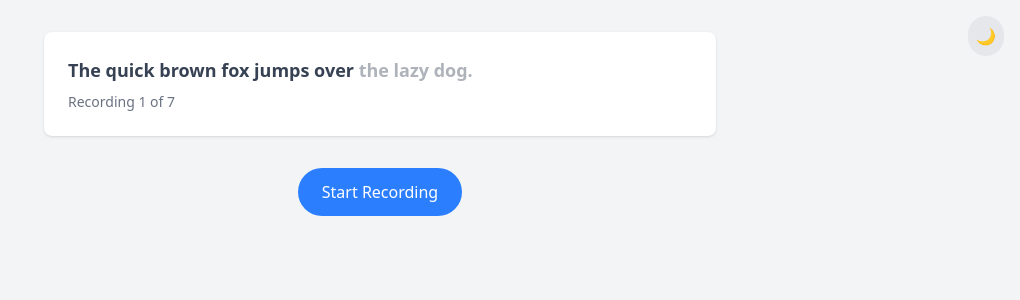
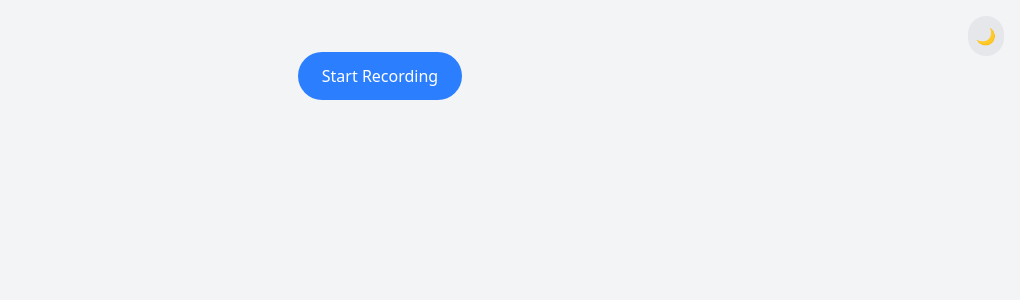
Before and after one commit to dheeraj-120501/talkyy, a React (Vite) app: page / in a window 1280 px wide. Shown: the top 300 px of the page, without its empty margins (260-1280 px from the left). Built offline with nearby package versions, Linux system fonts and the light colour scheme.

Commit message:
Remove recording prompts

```diff
--- a/src/App.tsx
+++ b/src/App.tsx
@@ -1,24 +1,8 @@
-import { useEffect, useState } from "react";
 import { useDarkMode } from "./hooks/useDarkMode";
-import type { RecordingPrompt } from "./types/RecordingPrompt";
-import recordingService from "./services/RecordingService";
 import Recorder from "./components/Recorder";
 
 function App() {
   const { isDarkMode, toggleDarkMode } = useDarkMode();
-  const [recordingPrompts, setRecordingPrompts] = useState<RecordingPrompt[]>(
-    []
-  );
-  const [isLoading, setIsLoading] = useState(true);
-
-  useEffect(() => {
-    setIsLoading(true);
-    // Handle error state as well
-    recordingService.getAllPrompts().then((prompts) => {
-      setRecordingPrompts(prompts);
-      setIsLoading(false);
-    });
-  }, []);
 
   return (
     <div className="min-h-screen bg-gray-100 dark:bg-gray-900 p-8">
@@ -30,13 +14,7 @@ function App() {
           {isDarkMode ? "🌞" : "🌙"}
         </button>
       </div>
-      {isLoading ? (
-        <p className="text-center text-gray-500 dark:text-gray-400">
-          Loading...
-        </p>
-      ) : (
-        <Recorder recordingPrompts={recordingPrompts} />
-      )}
+      <Recorder />
     </div>
   );
 }
--- a/src/components/Recorder.tsx
+++ b/src/components/Recorder.tsx
@@ -1,81 +1,37 @@
 import { useState } from "react";
-import RecordText from "./RecordText";
 import { RecordingsList } from "./RecordingsList";
-import type { RecordingPrompt } from "../types/RecordingPrompt";
-import { getWordSlice } from "../utils/textUtils";
 import { useAudioRecorder } from "../hooks/useAudioRecorder";
 import type { Recording } from "../types/Recording";
 
-interface RecorderProps {
-  recordingPrompts: RecordingPrompt[];
-}
-
-function Recorder({ recordingPrompts }: RecorderProps) {
-  const [currentTextIndex, setCurrentTextIndex] = useState(0);
+function Recorder() {
   const [recordings, setRecordings] = useState<Recording[]>([]);
-
-  const isCompleted = currentTextIndex >= recordingPrompts.length;
-  const currentRange: [number, number] = !isCompleted
-    ? recordingPrompts[currentTextIndex].recordSpan
-    : [0, 0];
-  const { before, highlight, after } = !isCompleted
-    ? getWordSlice(recordingPrompts[currentTextIndex].text, currentRange)
-    : {
-        before: "",
-        highlight: "That's all, thanks for your feedback!",
-        after: "",
-      };
 
   const onRecordingComplete = (recording: Blob) => {
     setRecordings((prev) => [
-      ...prev,
       {
         blob: recording,
         timestamp: new Date(),
         id: crypto.randomUUID(),
-        text: recordingPrompts[currentTextIndex].text,
-        wordRange: currentRange,
       },
+      ...prev,
     ]);
-    setCurrentTextIndex((prev) => prev + 1);
   };
 
   const { isRecording, startRecording, stopRecording } =
     useAudioRecorder(onRecordingComplete);
 
-  if (isCompleted) {
-    console.log("Recording complete. All prompts have been recorded.");
-    console.log("Recordings:", recordings);
-  }
-
   return (
-    <div className="max-w-2xl mx-auto space-y-8">
-      <div className="bg-white dark:bg-gray-800 p-6 rounded-lg shadow-sm">
-        <RecordText before={before} highlight={highlight} after={after} />
-        {!isCompleted && (
-          <p className="text-sm text-gray-500 dark:text-gray-400 mt-2">
-            Recording {currentTextIndex + 1} of {recordingPrompts.length}
-          </p>
-        )}
-      </div>
-
+    <div className="max-w-2xl mx-auto mt-5 space-y-8">
       <div className="flex flex-col items-center gap-4">
         <button
           onClick={isRecording ? stopRecording : startRecording}
-          disabled={isCompleted}
           className={`px-6 py-3 rounded-full font-medium text-white transition-colors ${
-            isCompleted
-              ? "bg-gray-400 cursor-not-allowed"
-              : isRecording
+            isRecording
               ? "bg-red-500 hover:bg-red-600"
               : "bg-blue-500 hover:bg-blue-600"
           }`}
         >
-          {isCompleted
-            ? "Recording Complete"
-            : isRecording
-            ? "Stop Recording"
-            : "Start Recording"}
+          {isRecording ? "Stop Recording" : "Start Recording"}
         </button>
 
         <RecordingsList recordings={recordings} />
--- a/src/components/RecordingItem.tsx
+++ b/src/components/RecordingItem.tsx
@@ -1,8 +1,6 @@
 import { useState, useRef } from "react";
 import type { Recording } from "../types/Recording";
 import { Modal } from "./Modal";
-import { getWordSlice } from "../utils/textUtils";
-import RecordText from "./RecordText";
 
 interface RecordingItemProps {
   recording: Recording;
@@ -12,11 +10,6 @@ export const RecordingItem = ({ recording }: RecordingItemProps) => {
   const [isModalOpen, setIsModalOpen] = useState(false);
   const [isPlaying, setIsPlaying] = useState(false);
   const audioRef = useRef<HTMLAudioElement | null>(null);
-
-  const { before, highlight, after } = getWordSlice(
-    recording.text,
-    recording.wordRange
-  );
 
   const handleCloseModal = () => {
     if (audioRef.current) {
@@ -56,9 +49,9 @@ export const RecordingItem = ({ recording }: RecordingItemProps) => {
             Recording Details
           </h3>
 
-          <div className="bg-gray-50 dark:bg-gray-700 p-4 rounded-lg">
-            <RecordText before={before} highlight={highlight} after={after} />
-          </div>
+          {/* <div className="bg-gray-50 dark:bg-gray-700 p-4 rounded-lg">
+            To Be Filled
+          </div> */}
 
           <div className="flex items-center justify-between">
             <div className="text-sm text-gray-500 dark:text-gray-400">
--- a/src/services/RecordingService.ts
+++ /dev/null
@@ -1,44 +0,0 @@
-import type { RecordingPrompt } from "../types/RecordingPrompt";
-import type { RecordingPromptResponse } from "../types/RecordingPromptResponse";
-
-interface IRecordingService {
-  getAllPrompts(): Promise<RecordingPrompt[]>;
-}
-
-const recordingService: IRecordingService = {
-  async getAllPrompts(): Promise<RecordingPrompt[]> {
-    const recordingPromptsResponse: RecordingPromptResponse[] = [
-      {
-        id: "1",
-        text: "The quick brown fox jumps over the lazy dog.",
-        recordSubjects: [
-          [0, 6],
-          [2, 3],
-          [4, 5],
-          [6, 7],
-        ],
-      },
-      {
-        id: "2",
-        text: "Lorem Ipsum is simply dummy text of the printing and typesetting industry. Lorem Ipsum has been the industry's standard dummy text ever since the 1500s, when an unknown printer took a galley of type and scrambled it to make a type specimen book. It has survived not only five centuries, but also the leap into electronic typesetting, remaining essentially unchanged. It was popularised in the 1960s with the release of Letraset sheets containing Lorem Ipsum passages, and more recently with desktop publishing software like Aldus PageMaker including versions of Lorem Ipsum.",
-        recordSubjects: [
-          [0, 16],
-          [5, 13],
-          [4, 15],
-        ],
-      },
-    ];
-
-    const recordingPrompts: RecordingPrompt[] =
-      recordingPromptsResponse.flatMap((prompt) => {
-        return prompt.recordSubjects.map((recordSubject) => ({
-          id: prompt.id,
-          text: prompt.text,
-          recordSpan: recordSubject,
-        }));
-      });
-    return recordingPrompts;
-  },
-};
-
-export default recordingService;
--- a/src/types/RecordingPrompt.ts
+++ /dev/null
@@ -1,5 +0,0 @@
-export interface RecordingPrompt {
-  id: string;
-  text: string;
-  recordSpan: [number, number];
-}
--- a/src/types/RecordingPromptResponse.ts
+++ /dev/null
@@ -1,5 +0,0 @@
-export interface RecordingPromptResponse {
-  id: string;
-  text: string;
-  recordSubjects: [number, number][];
-}
--- a/src/types/recording.ts
+++ b/src/types/recording.ts
@@ -2,6 +2,4 @@ export interface Recording {
   blob: Blob;
   timestamp: Date;
   id: string;
-  text: string;
-  wordRange: [number, number];
 }
--- a/src/utils/textUtils.ts
+++ /dev/null
@@ -1,14 +0,0 @@
-export function getWordSlice(text: string, range: [number, number]) {
-  const words = text.split(/\s+/);
-  const [start, end] = range;
-
-  const highlightedWords = words.slice(start, end);
-  const beforeWords = words.slice(0, start);
-  const afterWords = words.slice(end);
-
-  return {
-    before: beforeWords.join(" "),
-    highlight: highlightedWords.join(" "),
-    after: afterWords.join(" "),
-  };
-}
```
